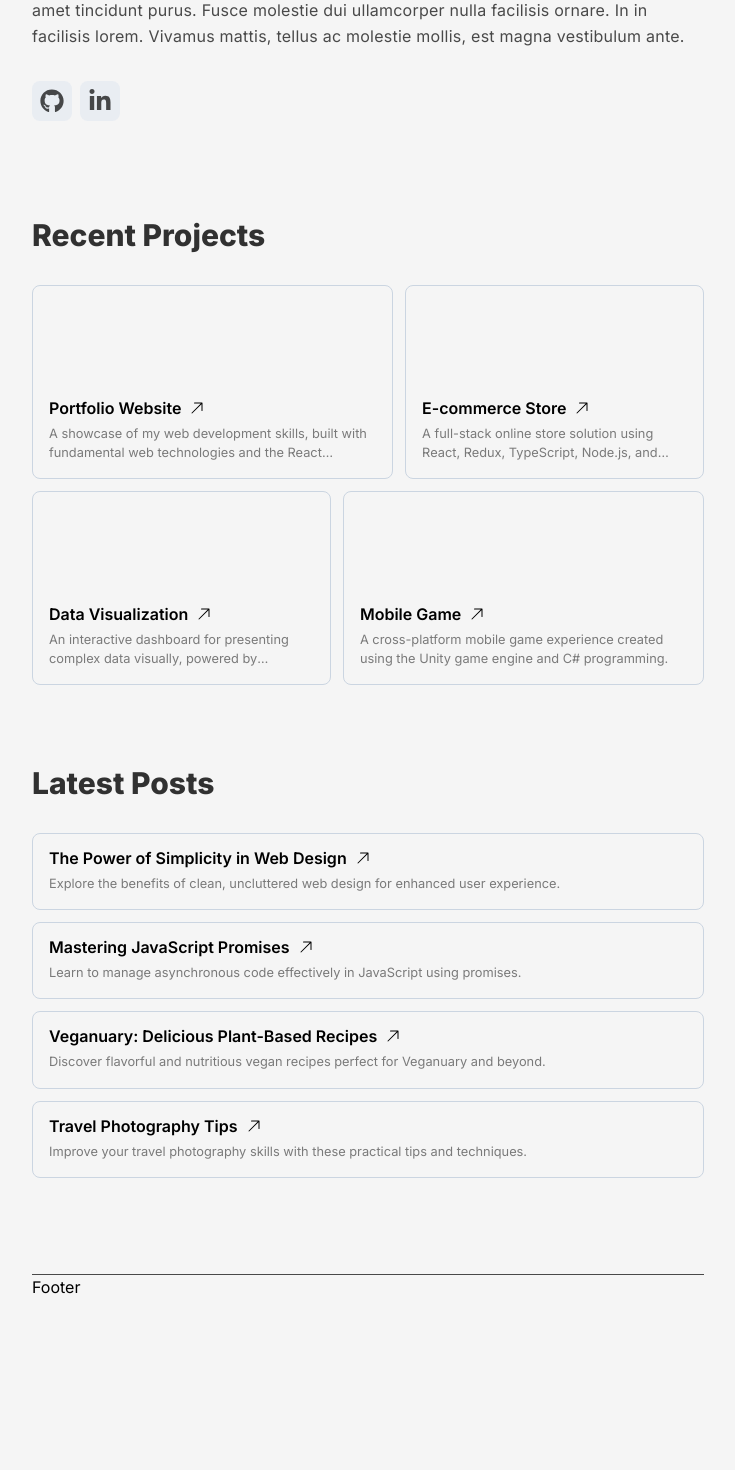
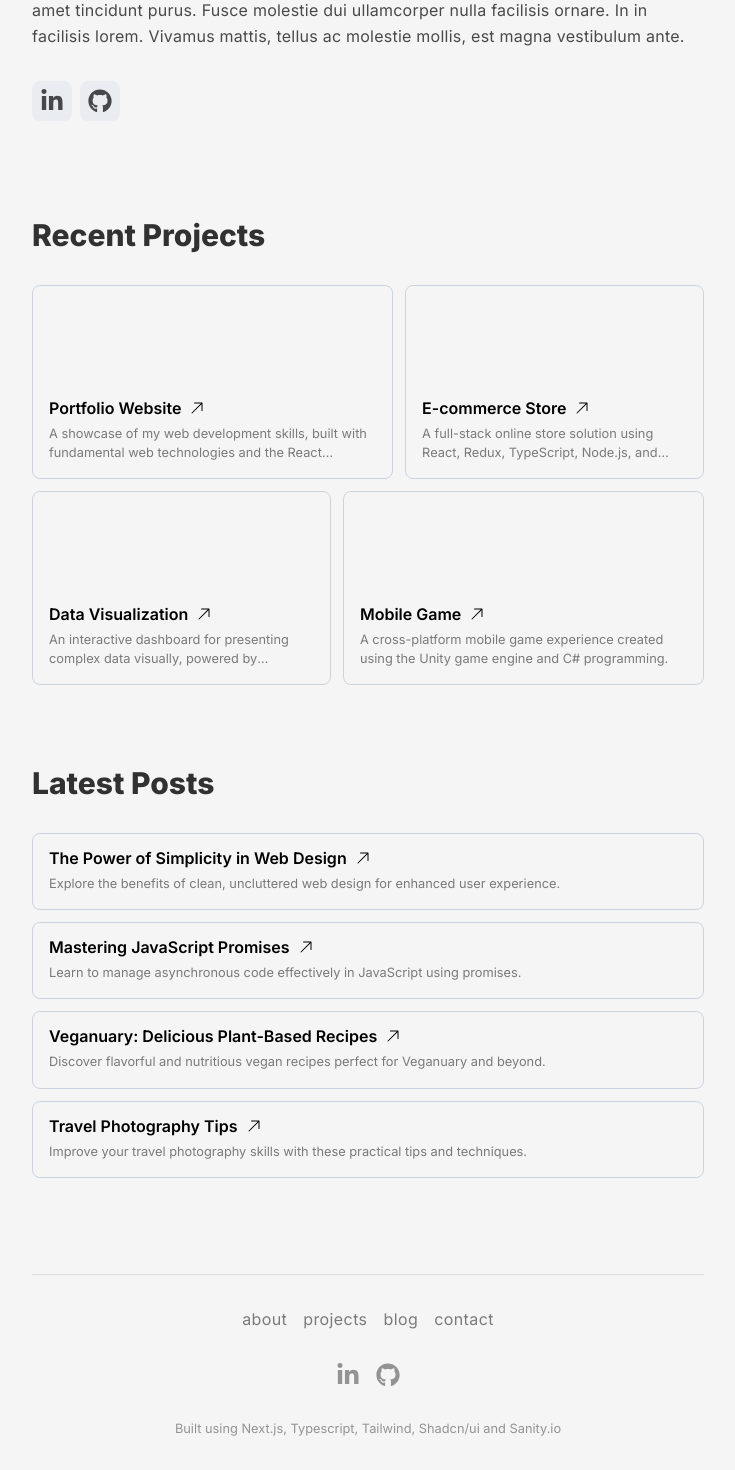
Before and after one commit to markslorach/portfolio_website, a Next.js app: page / in a window 1280 px wide. Shown: the part 373-1843 px from the top of the page, without its empty margins (272-1007 px from the left). Before the commit the page ends 1672 px from the top, so only its background shows below. Built offline with nearby package versions, Linux system fonts and the light colour scheme.

Commit message:
added footer

```diff
--- a/app/(site)/layout.tsx
+++ b/app/(site)/layout.tsx
@@ -9,8 +9,8 @@ export default function SiteLayout({ children }: any) {
         <NavBar />
       </header>
       <main className="m-auto mt-20 max-w-2xl px-4 md:px-0">{children}</main>
-      <footer>
-        <Footer/>
+      <footer className="px-4 md:px-0">
+        <Footer />
       </footer>
     </>
   );
--- a/app/components/Footer.tsx
+++ b/app/components/Footer.tsx
@@ -1,7 +1,37 @@
+"use client";
+import Link from "next/link";
+import { socialLinks } from "./Hero";
+import { navLinks } from "./NavBar";
+
 const Footer = () => {
   return (
-    <div className="border-t border-black/70 dark:border-white/70 max-w-2xl m-auto">Footer</div>
-  )
-}
+    <div className="m-auto flex max-w-2xl flex-col space-y-8 border-t border-black/10 py-8 text-center dark:border-white/70">
+      <ul className="flex justify-center gap-4 tracking-wide text-black/50 dark:text-white/70">
+        {navLinks.map((link, idx) => (
+          <li key={idx}>
+            <Link
+              href={link.href}
+              className="transition-colors hover:text-blue-400"
+            >
+              {link.label}
+            </Link>
+          </li>
+        ))}
+      </ul>
 
-export default Footer
+      <div className="flex justify-center space-x-4">
+        {socialLinks.map((link, idx) => (
+          <Link key={idx} href={link.href} target="_blank">
+            {<link.icon className="h-6 w-6 text-black/40 dark:text-white/80" />}
+          </Link>
+        ))}
+      </div>
+
+      <small className="text-black/40">
+        Built using Next.js, Typescript, Tailwind, Shadcn/ui and Sanity.io
+      </small>
+    </div>
+  );
+};
+
+export default Footer;
--- a/app/components/Hero.tsx
+++ b/app/components/Hero.tsx
@@ -4,9 +4,9 @@ import Link from "next/link";
 // Icons
 import { FaLinkedinIn, FaGithub } from "react-icons/fa6";
 
-const socialLinks = [
+export const socialLinks = [
+  { icon: FaLinkedinIn, href: "https://www.linkedin.com/in/markslorach/" },
   { icon: FaGithub, href: "https://github.com/markslorach" },
-  { icon: FaLinkedinIn, href: "https://www.linkedin.com/in/markslorach/" },
 ];
 
 const Hero = () => {
--- a/app/components/NavBar.tsx
+++ b/app/components/NavBar.tsx
@@ -15,6 +15,7 @@ export const navLinks: NavLinks[] = [
   { label: "about", href: "/about" },
   { label: "projects", href: "/projects" },
   { label: "blog", href: "/blog" },
+  { label: "contact", href: "/contact" },
 ];
 
 const NavBar = () => {
@@ -30,7 +31,7 @@ const NavBar = () => {
           </h1>
         </Link>
 
-        <ul className="font-base flex gap-4 tracking-wide text-black/50 dark:text-white/70">
+        <ul className="flex gap-4 tracking-wide text-black/50 dark:text-white/70">
           {navLinks.map((link, idx) => (
             <li
               key={idx}
```
